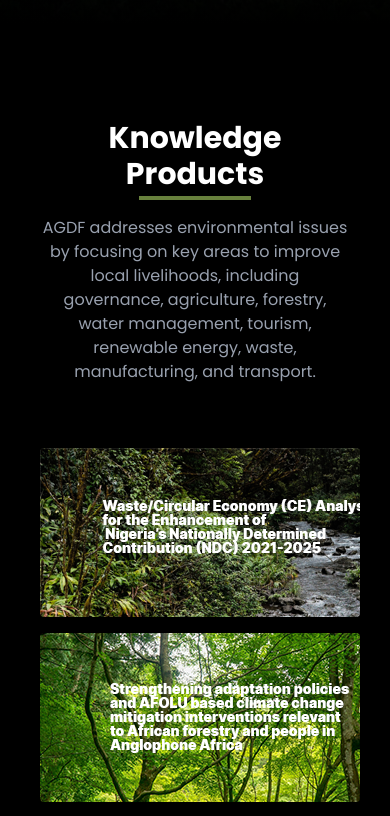
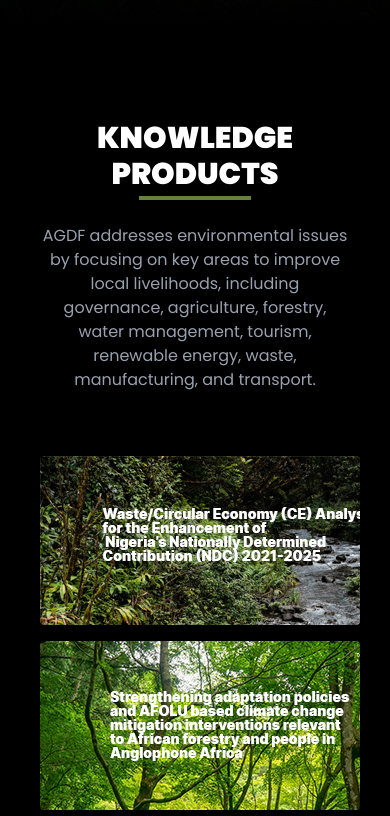
Before and after one commit to AfopeM/agdf, a Next.js app: page / in a window 390 px wide. Shown: the part 820-1636 px from the top of the page. Built offline with nearby package versions, Linux system fonts and the light colour scheme.

Commit message:
- **Updated** `MemberCard.tsx` to enhance layout and styling. - **Refined** `SectionHeader.tsx` for improved responsiveness and visual appeal.

```diff
--- a/src/components/Cards/MemberCard.tsx
+++ b/src/components/Cards/MemberCard.tsx
@@ -46,9 +46,9 @@ export function MemberCard({ name, image }: MemberCardProp) {
     >
       <Image
         fill
-        src={`/team/${image}.png`}
         alt={`${name}'s image`}
         className="object-cover"
+        src={`/team/${image}.png`}
       />
 
       <p className="brand-animate ring-brand absolute bottom-0 left-1/2 -translate-x-1/2 -translate-y-4 rounded bg-black/10 px-4 py-2 text-center text-sm text-white capitalize ring-2 backdrop-blur-xl lg:text-base">
--- a/src/components/Layout/SectionHeader.tsx
+++ b/src/components/Layout/SectionHeader.tsx
@@ -1,35 +1,47 @@
 interface SectionHeadingProp {
   title: string;
-  content?: string;
+  content?: string | null;
   isLight?: boolean;
   isReverse?: boolean;
 }
 
 export default function SectionHeader({
   title,
-  content,
+  content = null,
   isLight,
   isReverse,
 }: SectionHeadingProp) {
   const isLightStyling = isLight ? "text-white" : "text-black";
   return (
+    <>
+      {content === null ? (
+        <h2
+          className={`${isLightStyling} relative mb-8 text-start text-3xl font-black uppercase lg:text-4xl`}
+        >
+          {title}
+          <span
+            className={`bg-brand absolute -bottom-2 left-0 h-1 w-28 lg:-bottom-4 lg:translate-x-0`}
+          />
+        </h2>
+      ) : (
         <div
-      className={`${isReverse ? "lg:flex-row-reverse" : "lg:flex-row"} mb-16 flex w-full flex-col items-center justify-between gap-6 text-center`}
+          className={`${isReverse ? "lg:flex-row-reverse" : "lg:flex-row"} mb-16 flex w-full flex-col items-center justify-between gap-8 text-center`}
         >
           <h2
-        className={`${isLightStyling} ${isReverse ? "lg:text-end" : "lg:text-start"} relative text-3xl font-bold capitalize lg:self-start lg:text-4xl`}
+            className={`${isLightStyling} ${isReverse ? "lg:text-end" : "lg:text-start"} relative text-3xl font-black uppercase lg:self-start lg:text-4xl`}
           >
             {title}
             <span
               className={`${isReverse ? "lg:right-0" : "lg:left-0"} bg-brand absolute -bottom-2 left-1/2 h-1 w-28 -translate-x-1/2 lg:-bottom-4 lg:translate-x-0`}
             />
           </h2>
-
           <p
             className={`${isReverse ? "lg:text-start" : "lg:text-end"} text-base text-gray-400 lg:max-w-xl lg:text-lg`}
           >
             {content}
           </p>
         </div>
+      )}
+    </>
   );
 }
```
Lines whose indentation alone changed are shown as unchanged.
